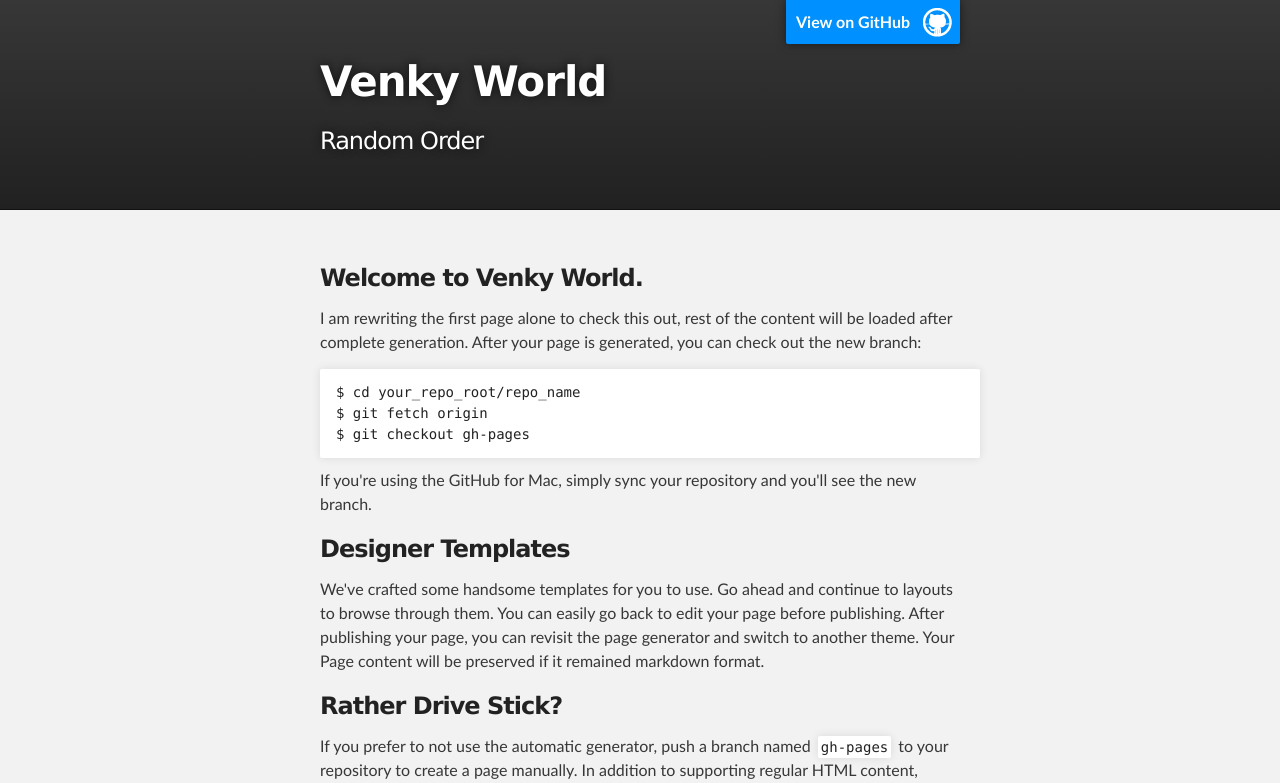
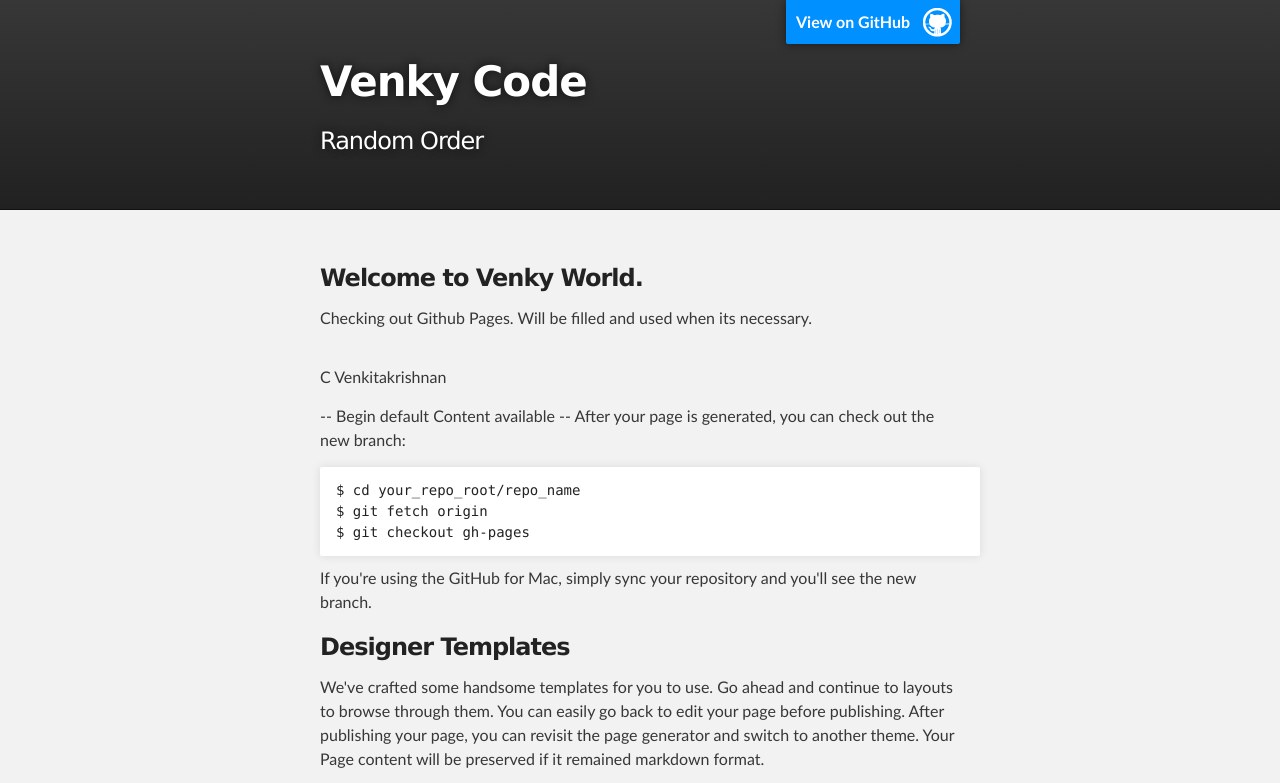
Before and after one commit to cvenky/cvenky.github.io, a plain HTML site: page index.html in a window 1280 px wide. Shown: the top 783 px of the page. Drawn offline with Linux system fonts and the light colour scheme.

Commit message:
Replace master branch with page content via GitHub

```diff
--- a/index.html
+++ b/index.html
@@ -4,11 +4,11 @@
   <head>
     <meta charset='utf-8' />
     <meta http-equiv="X-UA-Compatible" content="chrome=1" />
-    <meta name="description" content="Venky World : Random Order" />
+    <meta name="description" content="Venky Code : Random Order" />
 
     <link rel="stylesheet" type="text/css" media="screen" href="stylesheets/stylesheet.css">
 
-    <title>Venky World</title>
+    <title>Venky Code</title>
   </head>
 
   <body>
@@ -18,7 +18,7 @@
         <header class="inner">
           <a id="forkme_banner" href="https://github.com/cvenky">View on GitHub</a>
 
-          <h1 id="project_title">Venky World</h1>
+          <h1 id="project_title">Venky Code</h1>
           <h2 id="project_tagline">Random Order</h2>
 
         </header>
@@ -30,7 +30,14 @@
         <h3>
 <a name="welcome-to-venky-world" class="anchor" href="#welcome-to-venky-world"><span class="octicon octicon-link"></span></a>Welcome to Venky World.</h3>
 
-<p>I am rewriting the first page alone to check this out, rest of the content will be loaded after complete generation. After your page is generated, you can check out the new branch:</p>
+<p>Checking out Github Pages. Will be filled and used when its necessary.</p>
+
+<h2></h2>
+
+<p>C Venkitakrishnan</p>
+
+<p>-- Begin default Content available --
+ After your page is generated, you can check out the new branch:</p>
 
 <pre><code>$ cd your_repo_root/repo_name
 $ git fetch origin
@@ -58,6 +65,8 @@ $ git checkout gh-pages
 <a name="support-or-contact" class="anchor" href="#support-or-contact"><span class="octicon octicon-link"></span></a>Support or Contact</h3>
 
 <p>Having trouble with Pages? Check out the documentation at <a href="http://help.github.com/pages">http://help.github.com/pages</a> or contact <a href="mailto:support@github.com">support@github.com</a> and we’ll help you sort it out.</p>
+
+<p>-- End default Content available --</p>
       </section>
     </div>
 
```
Also changed, not shown: params.json (+1 -1 lines).
